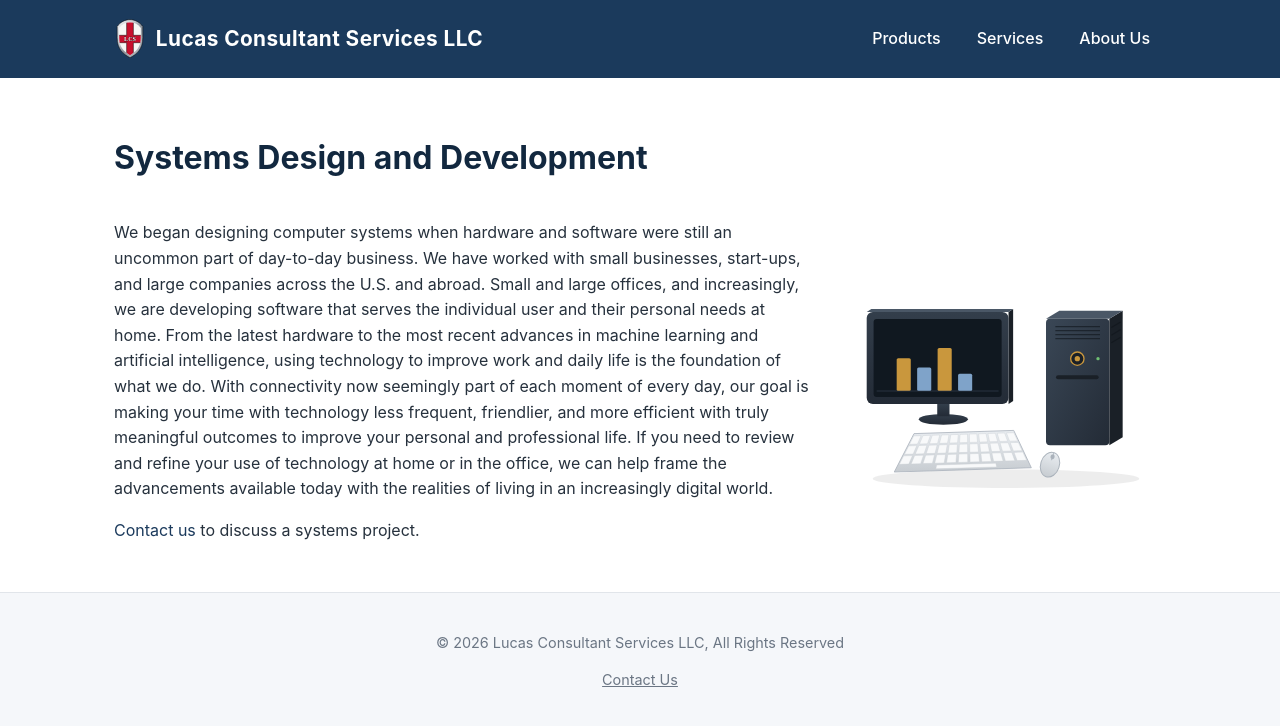
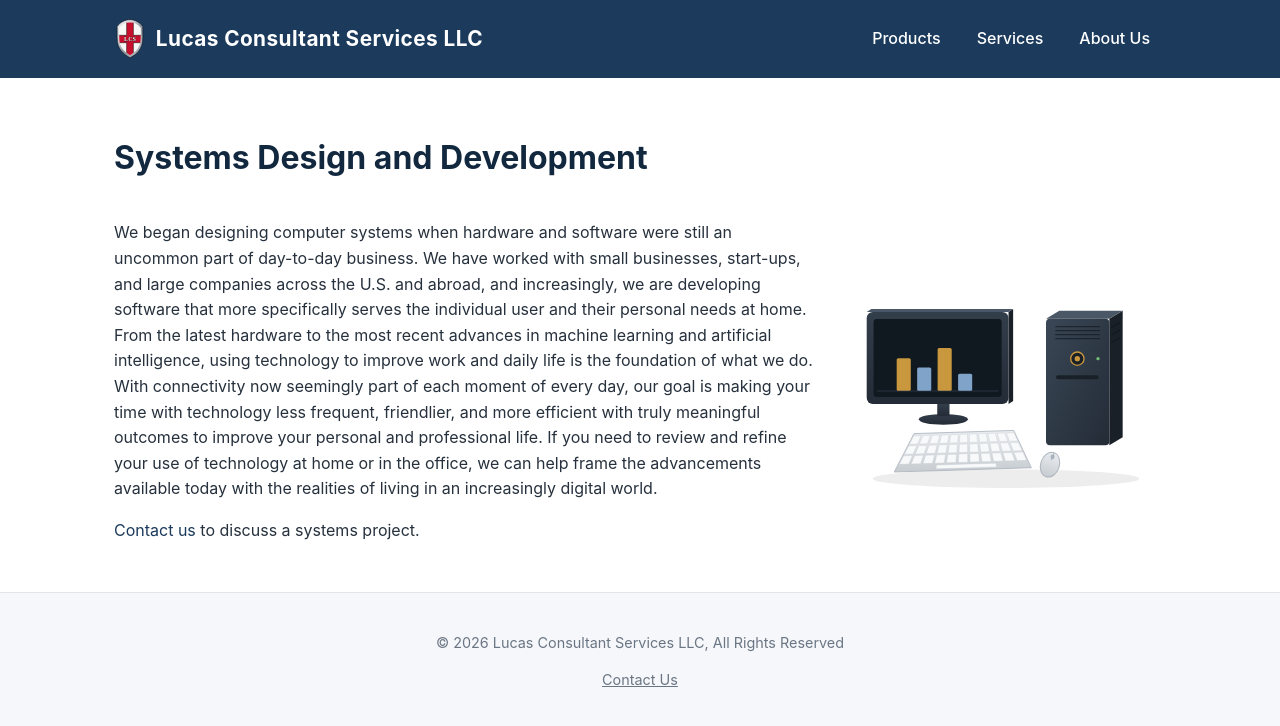
Before and after one commit to DrColorado/lucas-consulting-site, a Jekyll site: the page built from lucas-consulting-site/services/systems-design-development.md, in a window 1280 px wide. Shown: the top 726 px of the page. Built offline with Jekyll 4.4.1, drawn with Linux system fonts in a browser that asks for light colours.

Commit message:
Update systems-design-development.md

```diff
--- a/lucas-consulting-site/services/systems-design-development.md
+++ b/lucas-consulting-site/services/systems-design-development.md
@@ -9,7 +9,7 @@ permalink: /services/systems-design-development/
 <div class="service-layout">
 <div class="service-text" markdown="1">
 
-We began designing computer systems when hardware and software were still an uncommon part of day-to-day business. We have worked with small businesses, start-ups, and large companies across the U.S. and abroad. Small and large offices, and increasingly, we are developing software that serves the individual user and their personal needs at home. From the latest hardware to the most recent advances in machine learning and artificial intelligence, using technology to improve work and daily life is the foundation of what we do. With connectivity now seemingly part of each moment of every day, our goal is making your time with technology less frequent, friendlier, and more efficient with truly meaningful outcomes to improve your personal and professional life. If you need to review and refine your use of technology at home or in the office, we can help frame the advancements available today with the realities of living in an increasingly digital world.
+We began designing computer systems when hardware and software were still an uncommon part of day-to-day business. We have worked with small businesses, start-ups, and large companies across the U.S. and abroad, and increasingly, we are developing software that more specifically serves the individual user and their personal needs at home. From the latest hardware to the most recent advances in machine learning and artificial intelligence, using technology to improve work and daily life is the foundation of what we do. With connectivity now seemingly part of each moment of every day, our goal is making your time with technology less frequent, friendlier, and more efficient with truly meaningful outcomes to improve your personal and professional life. If you need to review and refine your use of technology at home or in the office, we can help frame the advancements available today with the realities of living in an increasingly digital world.
 
 [Contact us]({{ '/about/contact/' | relative_url }}) to discuss a systems project.
 
```
